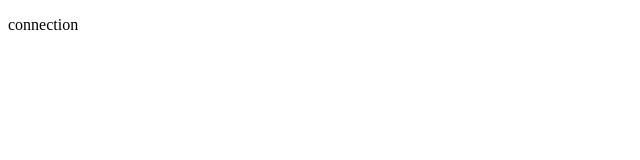
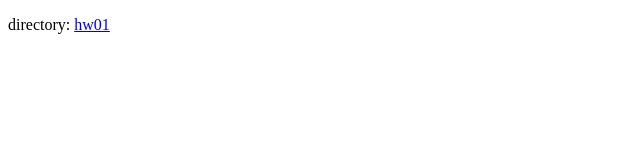
Before and after one commit to alshammarif/Webdevelopment, a plain HTML site: page cs4550-hw01/default/index.html in a window 1280 px wide. Shown: the full height of the page, 0-640 px from the left. Drawn offline with Linux system fonts and the light colour scheme.

Commit message:
Update index.html

```diff
--- a/cs4550-hw01/default/index.html
+++ b/cs4550-hw01/default/index.html
@@ -4,5 +4,5 @@
 </head>
 
 <body>
-<p>connection</p>
+<p>directory: <a href="hw01.alshammari.site">hw01</a></p>
 </body>
```
